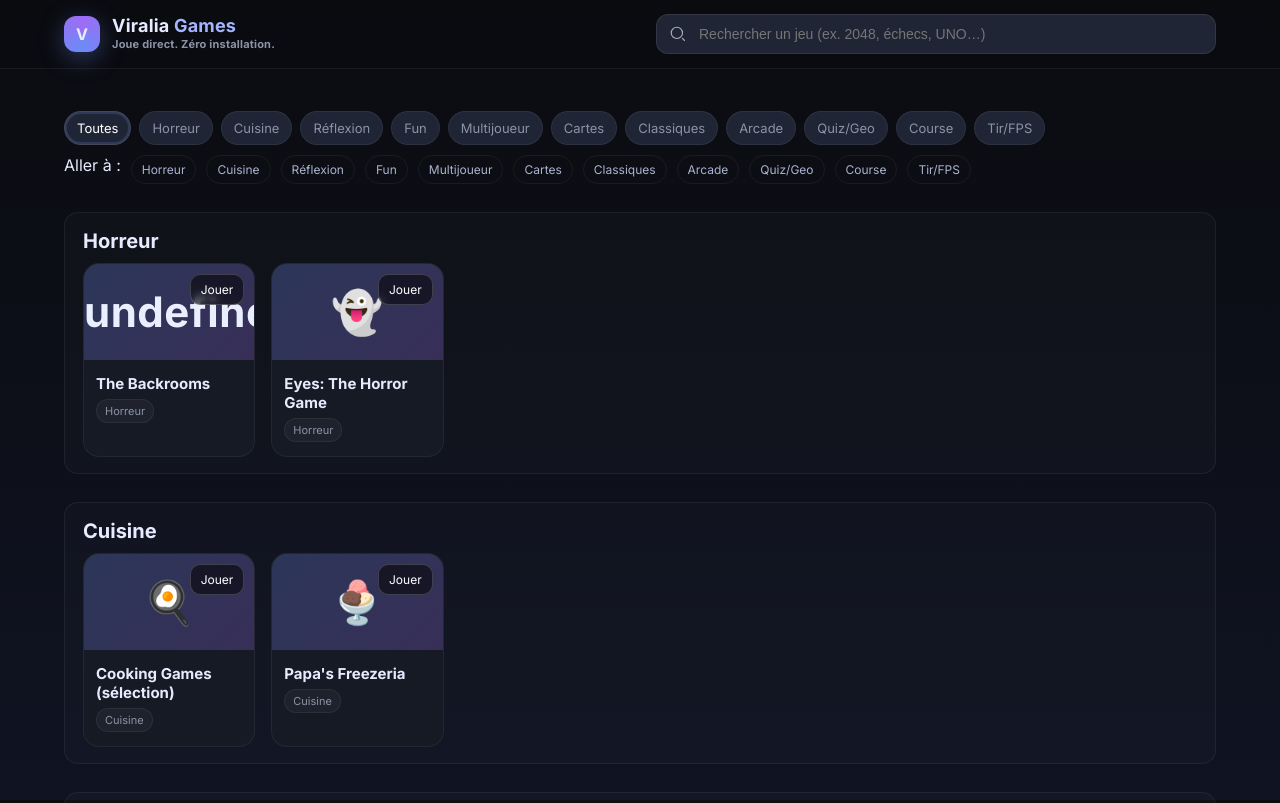
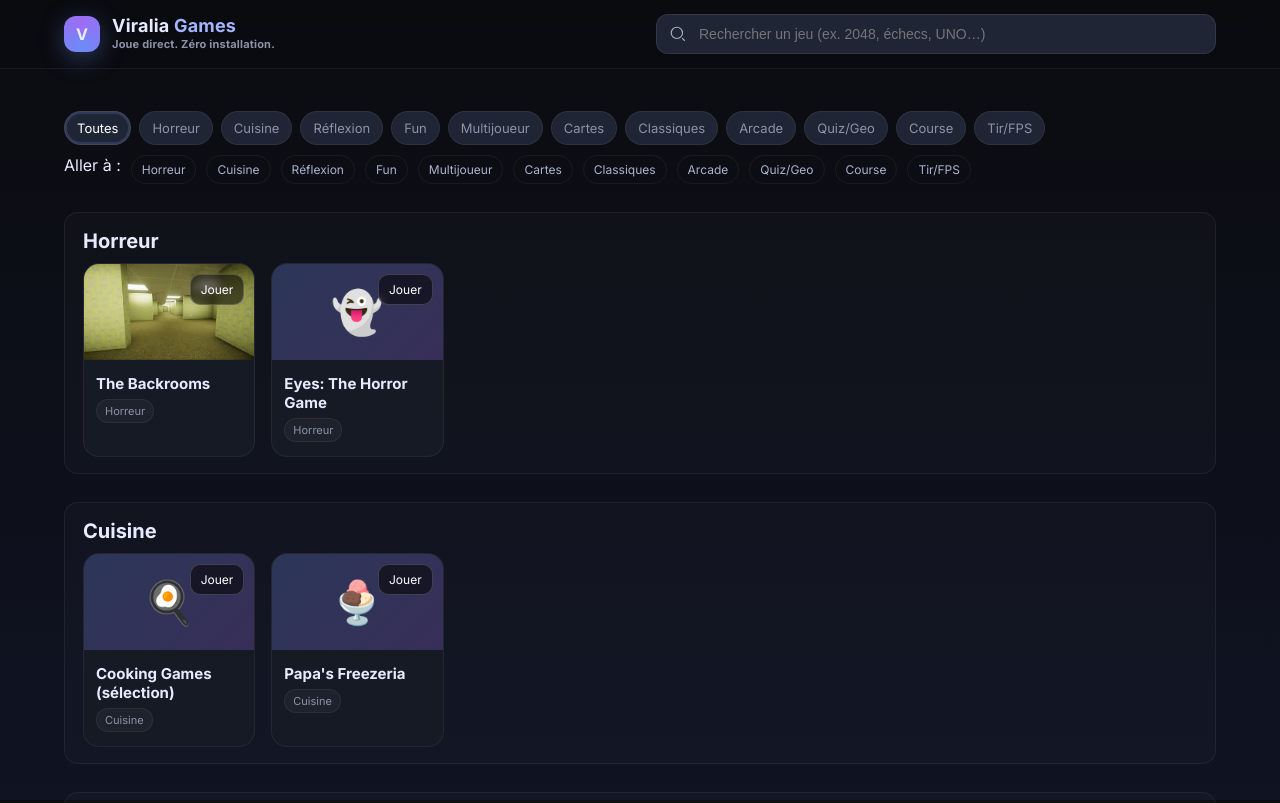
Before and after one commit to Heloise345/R115-Tp-Trello, a plain HTML site: page index.html in a window 1280 px wide. Shown: the top 803 px of the page. Drawn offline with Linux system fonts and the light colour scheme; files whose address does not match are found by name.

Commit message:
modification image horreur dans index html

```diff
--- a/index.html
+++ b/index.html
@@ -173,9 +173,22 @@
 
 function cardHTML(g){
     var tags = g.c.split(/\s+/).map(function(x){return '<span class="tag">'+x.charAt(0).toUpperCase()+x.slice(1)+'</span>';}).join('');
+
+    // NOUVEAU LOGIQUE : Choisir entre l'image (g.i) ou l'abréviation (g.a)
+    var thumbContent = '';
+
+    if (g.i) { // Si la clé 'i' (image) existe pour le jeu
+        // Utiliser l'image fournie
+        thumbContent = '<img src="' + g.i + '" alt="' + g.t + '" style="width:100%; height:100%; object-fit:cover;">';
+    } else {
+        // Sinon, utiliser l'abréviation (l'emoji ou le texte)
+        thumbContent = '<div class="abbr">'+g.a+'</div>';
+    }
+
     return '<a class="card" data-title="'+g.t+'" data-tags="'+g.k+'" data-categories="'+g.c+'" href="'+g.u+'" target="_blank" rel="noopener">'
         + '<span class="play">Jouer</span>'
-           + '<div class="thumb"><div class="abbr">'+g.a+'</div></div>'
+        // Utiliser le contenu de la vignette (thumbContent) déterminé ci-dessus
+        + '<div class="thumb">' + thumbContent + '</div>'
         + '<div class="card-body"><div class="title">'+g.t+'</div><div class="meta">'+tags+'</div></div>'
         + '</a>';
 }
```
Lines whose indentation alone changed are shown as unchanged.
